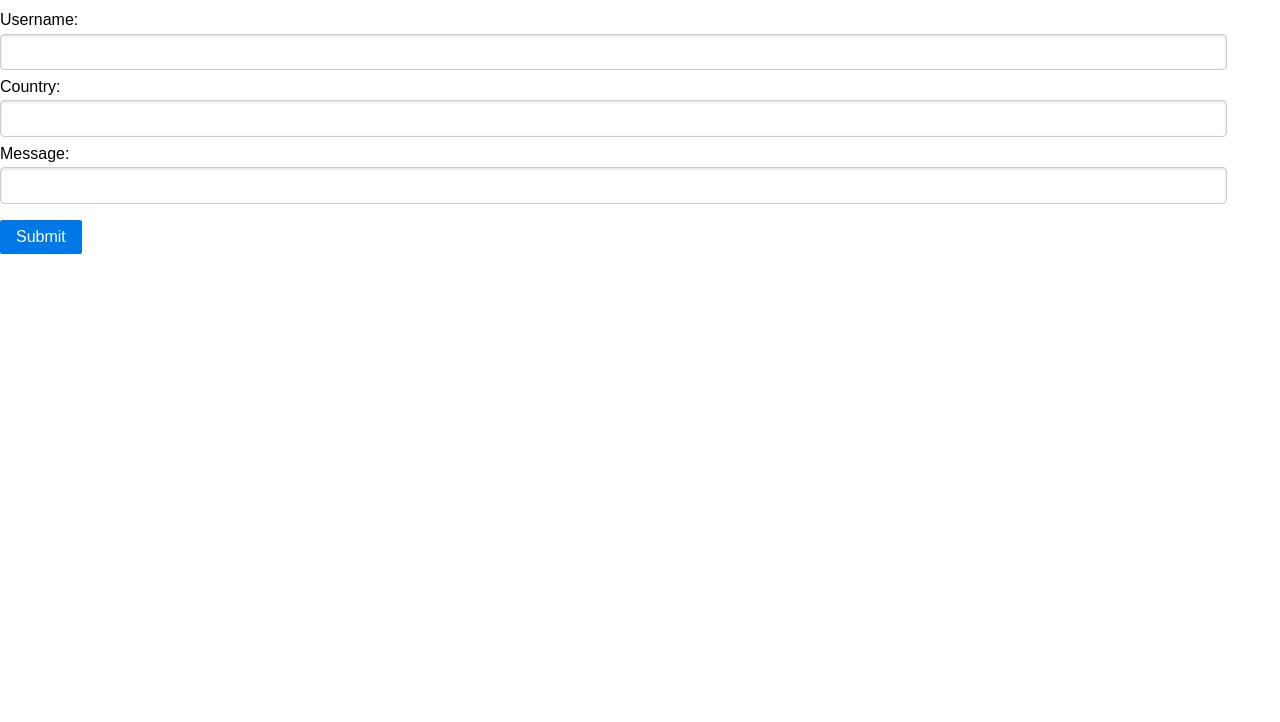
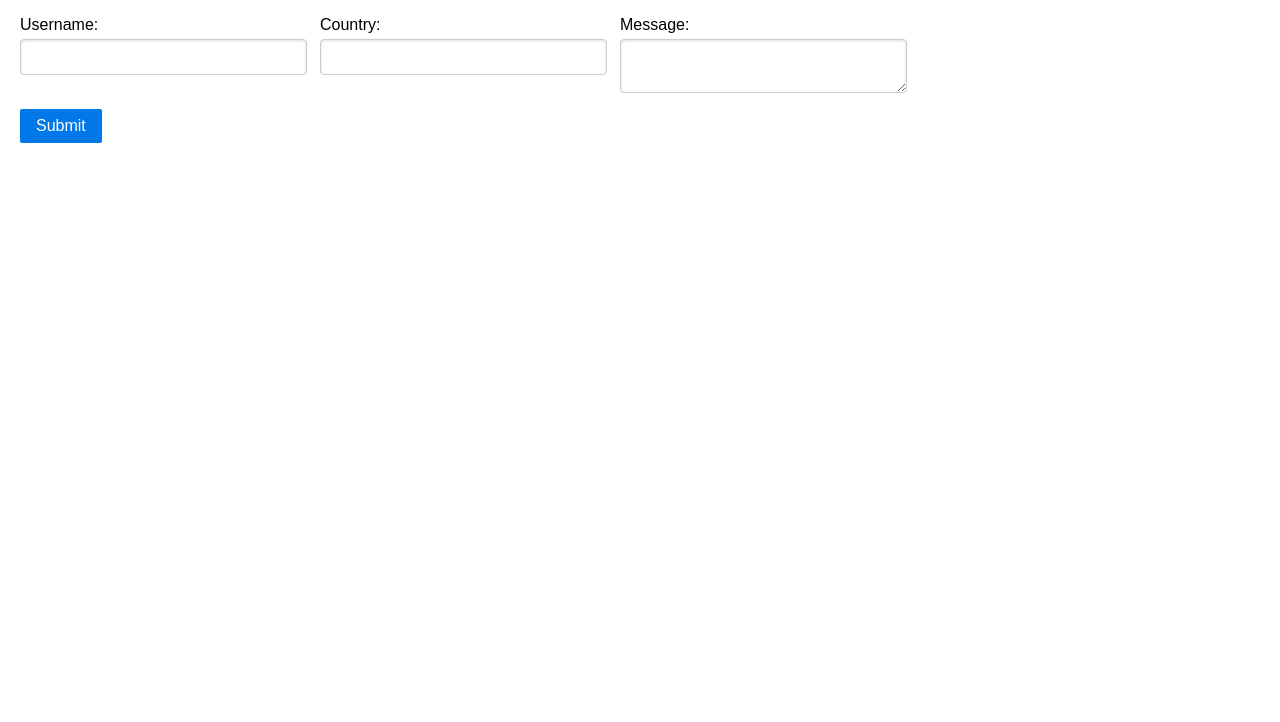
Before and after one commit to evvieevee/GuestBook, a website: page newmessage.html in a window 1280 px wide. Shown: the part 78-800 px from the top of the page. Drawn offline with nearby package versions, Linux system fonts and the light colour scheme.

Commit message:
changes message field, minor fixes

```diff
--- a/newmessage.html
+++ b/newmessage.html
@@ -9,31 +9,28 @@
 </head>
 <body>
   <h1>newmessage</h1>
-  <form class="pure-form pure-form-stacked"
+  <form id="usrform" class="pure-form pure-form-stacked"
     action="/newmessage"
     onsubmit="return validateForm(event)"
     method="post" required>
     <fieldset>
       <div class="pure-g">
-        <div class="pure-u-1 pure-u-md-1-3">
+        <div class="pure-u-1 pure-u-md-1-3 custom">
           <label for="username">Username:</label>
           <input type="text" tag id="username" name="username" class="pure-u-23-24" required />
         </div>
-        <div class="pure-u-1 pure-u-md-1-3">
+        <div class="pure-u-1 pure-u-md-1-3 custom">
           <label for="country">Country:</label>
           <input type="text" id="country" name="country" class="pure-u-23-24" required/>
         </div>
-        <div class="pure-u-1 pure-u-md-1-3">
+        <div class="pure-u-1 pure-u-md-1-3 custom">
           <label for="message">Message:</label>
-          <input type="text" id="message" name="message" class="pure-u-23-24" required/>
+          <textarea form="usrform" id="message" name="message" class="pure-u-23-24" ></textarea >
         </div>
       </div>
 
     </fieldset>
-
-
-
-      <button type="submit" class="pure-button pure-button-primary">Submit</button>
+      <button type="submit" class="pure-button pure-button-primary" required>Submit</button>
   </form>
 
 </body>
@@ -44,8 +41,18 @@
       if(input.value === "") isNotEmpty = false;
     }
 
+    if(document.getElementById("message").value === "") isNotEmpty = false;
+
     if(!isNotEmpty) alert("Inputfield can not be empty!");
     return isNotEmpty;
 }
 </script>
+<style>
+  html {
+    margin: 5px 0 0 20px;
+  }
+  .custom {
+   width: 300px;
+ }
+</style>
 </html>
```
Also changed, not shown: server.js (+1 -12 lines).
